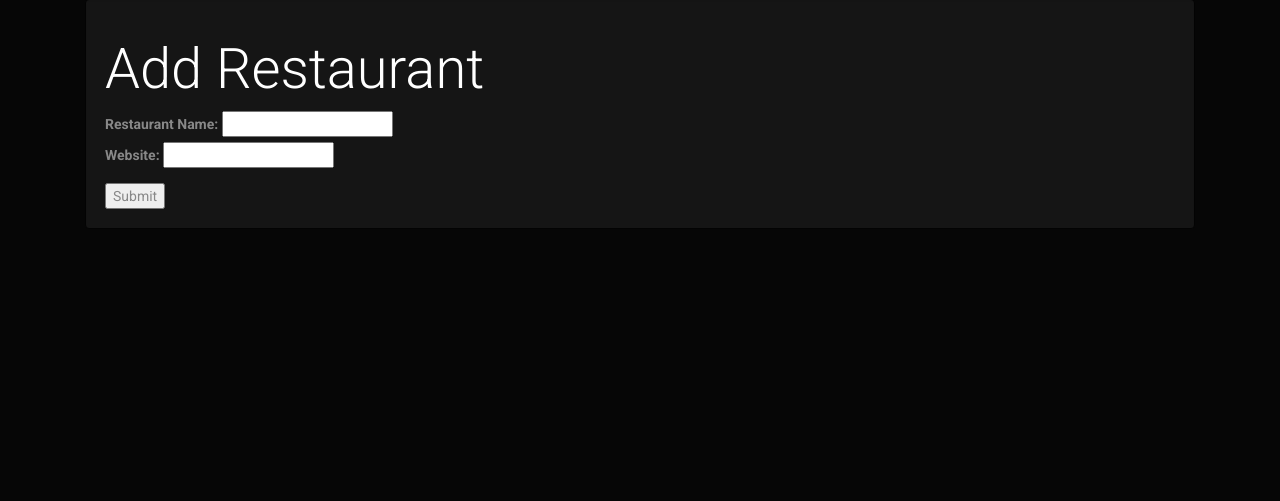
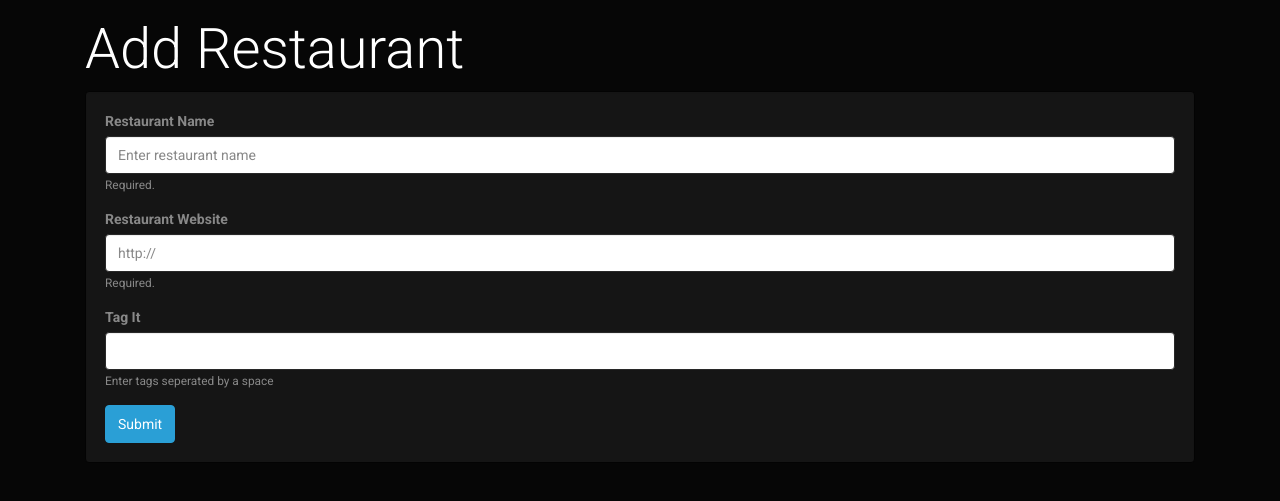
Before and after one commit to jvb93/cis444Project, a PHP site: page /addRestaurant.php in a window 1280 px wide. Shown: the part 51-552 px from the top of the page. Run offline with PHP 8.4, Linux system fonts and the light colour scheme.

Commit message:
index javascript cleanup, add restaurant template page for shane
title.

```diff
--- a/addRestaurant.php
+++ b/addRestaurant.php
@@ -1,29 +1,35 @@
 <?php include 'header.php';?>
 <div id ="main">
 
-<div id= "restaurantName">
+
   <div class="col-md-12">
-
+    <h1>Add Restaurant</h1>
     <div class="row">
-        <div class="col-md-12"><div class="well"><h1>Add Restaurant</h1>
+      <div class="col-md-12">
+        <div class="well">
           <form id = "commentForm" action = "">
-            <p>
-            <label> Restaurant Name:
-            <input required type="text" id = "restaurantName" />
-          </label>
-        </br>
-          <label> Website:
-          <input required type="url" id = "restaurantSite" />
-          </label>
-        </br>
-        </p>
-        <input type = "submit" value = "Submit" />
+            <div class="form-group">
+              <label for="restaurantName">Restaurant Name</label>
+              <input required type="text" class="form-control" id="restaurantName" aria-describedby="nameHelp" placeholder="Enter restaurant name">
+              <small id="nameHelp" class="form-text text-muted">Required.</small>
+            </div>
+            <div class="form-group">
+              <label for="restaurantName">Restaurant Website</label>
+              <input required type="url" class="form-control" id="restaurantSite" aria-describedby="urlHelp" placeholder="http://">
+              <small id="urlHelp" class="form-text text-muted">Required.</small>
+            </div>
+            <div class="form-group">
+              <label for="restaurantName">Tag It</label>
+              <input type="text" class="form-control" id="restaurantSite" aria-describedby="tagHelp">
+              <small id="tagHelp" class="form-text text-muted">Enter tags seperated by a space</small>
+            </div>
+            <button type="submit" class="btn btn-primary">Submit</button>
           </form>
-        </div></div>
+        </div>
+      </div>
     </div>
 
   </div>
-</div>
 
 
 
--- a/js/index.js
+++ b/js/index.js
@@ -1,4 +1,7 @@
 $(document).ready(function(){
+
+  if($('#php_sess').val() == 1)
+  {
     $('.upVote').click(function(){
       var id = $(this).attr('data-id');
       console.log('upvote ' + id);
@@ -51,6 +54,14 @@ $(document).ready(function(){
 
 
     });
+  }
+
+  else {
+    $('.voteLink').each(function() {
+        $(this).attr('href', 'login.php');
+    });
+  }
+
 
 
 });
```
Also changed, not shown: index.php (+12 -8 lines). Lines whose indentation alone changed are shown as unchanged.
